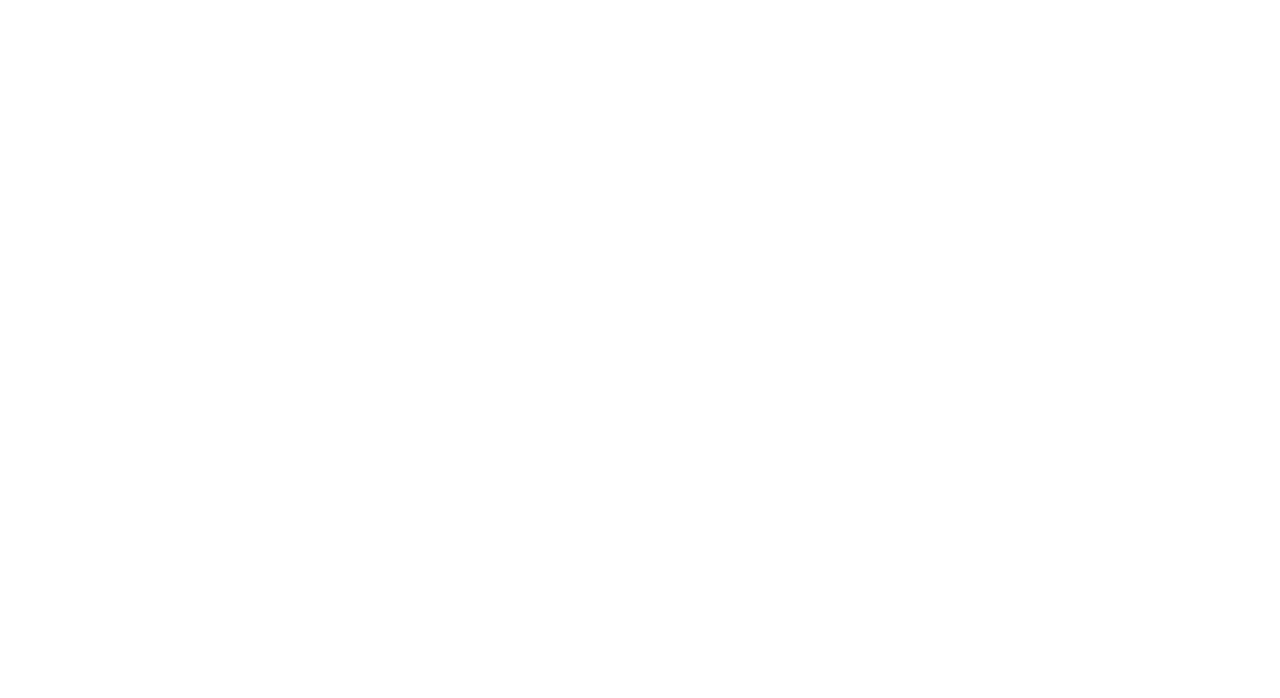
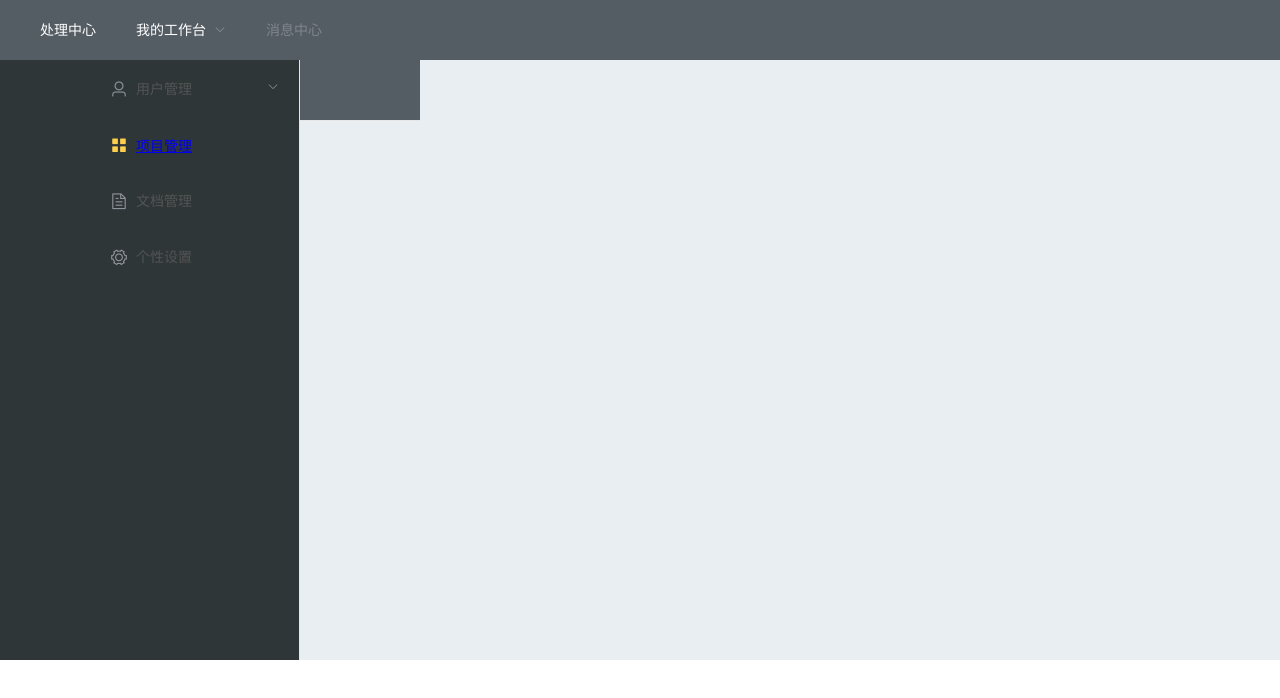
Before and after one commit to wu3088749378/mydemage, a Vue app: page /#/home in a window 1280 px wide. Shown: the top 698 px of the page. Built offline with nearby package versions, Linux system fonts and the light colour scheme.

Commit message:
项目进行了更新，添加了header、rotuer等组件。一个基础的项目结构已经搭建完成

```diff
--- /dev/null
+++ b/src/components/Header.vue
@@ -0,0 +1,48 @@
+<template>
+	<el-row :gutter="20">
+		<el-col :span="16">
+			<div class="grid-content bg-purple">
+			</div>
+		</el-col>
+		<el-col :span="8">
+			<div class="grid-content bg-purple">
+				<el-menu :default-active="activeIndex2" class="el-menu-demo" mode="horizontal" @select="handleSelect"
+					background-color="#545c64" text-color="#fff" active-text-color="#ffd04b">
+					<el-menu-item index="1">处理中心</el-menu-item>
+					<el-submenu index="2">
+						<template slot="title">我的工作台</template>
+						<el-menu-item index="2-1">选项1</el-menu-item>
+						<el-menu-item index="2-2">选项2</el-menu-item>
+						<el-menu-item index="2-3">选项3</el-menu-item>
+						<el-submenu index="2-4">
+							<template slot="title">选项4</template>
+							<el-menu-item index="2-4-1">选项1</el-menu-item>
+							<el-menu-item index="2-4-2">选项2</el-menu-item>
+							<el-menu-item index="2-4-3">选项3</el-menu-item>
+						</el-submenu>
+					</el-submenu>
+					<el-menu-item index="3" disabled>消息中心</el-menu-item>
+					<el-menu-item index="4"><a href="https://www.ele.me" target="_blank">订单管理</a></el-menu-item>
+				</el-menu>
+				<div class="line"></div>
+				<div class="demo-image">
+					<div class="block" v-for="fit in fits" :key="fit">
+						<el-image style="width: 42px; float: left; margin-top: 10px; height: 42px" :src="url"
+							:fit="fit">
+						</el-image>
+						用户名:<span>{{name}}</span>
+					</div>
+				</div>
+			</div>
+		</el-col>
+	</el-row>
+</template>
+
+<script>
+	export default {
+		name: "header"
+	}
+</script>
+
+<style>
+</style>
--- a/src/components/Login.vue
+++ b/src/components/Login.vue
@@ -1,7 +1,13 @@
 <template>
 
 	<div class="login">
-		<h2>XXX登录系统</h2>
+		<el-row type="flex" class="row-bg" justify="center" align="middle" style="text-align: center;">
+			<el-col :span="6">
+				<div class="grid-content bg-purple">
+					<h2>x x x 登录系统</h2>
+				</div>
+			</el-col>
+		</el-row>
 		<div class="login_box">
 			<el-form class="login_form" :model="ruleForm" :rules="rules" ref="ruleForm" label-width="80px">
 				<el-form-item label="用户名" prop="name">
@@ -25,7 +31,7 @@
 			return {
 				ruleForm: {
 					name: '',
-					pwd:''
+					pwd: ''
 				},
 				rules: {
 					name: [{
@@ -46,10 +52,13 @@
 		methods: {
 			onSubmit() {
 				// console.log('submit!');
-				this.$axios.get('/api/list').then(res=>{
-					console.log()
-					if(this.ruleForm.name == res.data().username){
+				this.$axios.get('/api/list').then(res => {
+					console.log(res)
+					if (this.ruleForm.name == res.data.username) {
 						alert("登录成功")
+						this.$router.push("/home")
+					} else {
+						alert("登录失败")
 					}
 				})
 				//console.log(this.$axios.get("/api/list"))
@@ -76,7 +85,7 @@
 		background: #ccc6a4;
 		margin: 0 auto;
 		position: relative;
-		top: 300px;
+		top: 100px;
 		border-radius: 5px;
 	}
 
@@ -90,11 +99,9 @@
 		position: relative;
 		left: 150px;
 	}
-	h2{
-		position: absolute;
-		top: 250px;
-		left: 620px;
-		width: 200px;
-		margin: 0 auto;
+
+	h2 {
+		margin-top: 120px;
+		font-size: 36px;
 	}
 </style>
--- /dev/null
+++ b/src/components/Maindemo.vue
@@ -0,0 +1,41 @@
+<template>
+	<el-table :data="tableData" style="width: 100%">
+		<el-table-column prop="date" label="日期" width="180">
+		</el-table-column>
+		<el-table-column prop="name" label="姓名" width="180">
+		</el-table-column>
+		<el-table-column prop="address" label="地址">
+		</el-table-column>
+	</el-table>
+</template>
+
+<script>
+	export default {
+		name: 'maindemo',
+		data() {
+			return {
+				tableData: [{
+					date: '2016-05-02',
+					name: '王小虎',
+					address: '上海市普陀区金沙江路 1518 弄'
+				}, {
+					date: '2016-05-04',
+					name: '王小虎',
+					address: '上海市普陀区金沙江路 1517 弄'
+				}, {
+					date: '2016-05-01',
+					name: '王小虎',
+					address: '上海市普陀区金沙江路 1519 弄'
+				}, {
+					date: '2016-05-03',
+					name: '王小虎',
+					address: '上海市普陀区金沙江路 1516 弄'
+				}]
+			}
+		}
+
+	}
+</script>
+
+<style>
+</style>
--- /dev/null
+++ b/src/views/Home.vue
@@ -0,0 +1,103 @@
+<template>
+	<el-container>
+		<el-header>
+			<eheader></eheader>
+		</el-header>
+		<el-container>
+			<el-aside>
+				<el-menu style="height: 600px;" default-active="2" class="el-menu-vertical-demo" @open="handleOpen"
+					@close="handleClose" background-color="#2e3638" text-color="#545454" active-text-color="#ffd04b">
+					<el-submenu index="1">
+						<template slot="title">
+							<i class="el-icon-user"></i>
+							<span>用户管理</span>
+						</template>
+						<el-menu-item-group>
+							<template slot="title">分组一</template>
+							<el-menu-item index="1-1">用户列表</el-menu-item>
+							<el-menu-item index="1-2">选项2</el-menu-item>
+						</el-menu-item-group>
+						<!-- <el-menu-item-group title="分组2">
+							<el-menu-item index="1-3">选项3</el-menu-item>
+						</el-menu-item-group> -->
+						<!-- <el-submenu index="1-4">
+							<template slot="title">选项4</template>
+							<el-menu-item index="1-4-1">选项1</el-menu-item>
+						</el-submenu> -->
+					</el-submenu>
+					<el-menu-item index="2">
+						<i class="el-icon-menu"></i>
+						<span slot="title">
+							<router-link to="/home/main">项目管理</router-link>
+						</span>
+					</el-menu-item>
+					<el-menu-item index="3">
+						<i class="el-icon-document"></i>
+						<span slot="title">文档管理</span>
+					</el-menu-item>
+					<el-menu-item index="4">
+						<i class="el-icon-setting"></i>
+						<span slot="title">个性设置</span>
+					</el-menu-item>
+				</el-menu>
+			</el-aside>
+			<el-main style="height: 600px;">
+				<router-view></router-view>
+			</el-main>
+		</el-container>
+	</el-container>
+</template>
+
+<script>
+	import Header from '@/components/Header'
+	export default {
+		name: 'home',
+		data() {
+			return {
+				name: "张三",
+				fits: ['fill'],
+				url: 'https://fuss10.elemecdn.com/e/5d/4a731a90594a4af544c0c25941171jpeg.jpeg'
+			}
+		},
+		components: {
+			'eheader':Header
+		}
+	}
+</script>
+
+<style scoped>
+	.el-header,
+	.el-footer {
+		background-color: rgba(84, 92, 100);
+		color: #333;
+		/* text-align: center; */
+		line-height: 60px;
+	}
+
+	.el-aside {
+		background-color: #D3DCE6;
+		color: #333;
+		text-align: center;
+		line-height: 200px;
+	}
+
+	.el-main {
+		background-color: #E9EEF3;
+		color: #333;
+		text-align: center;
+		line-height: 160px;
+	}
+
+	body>.el-container {
+		margin-bottom: 40px;
+	}
+
+	.el-container:nth-child(5) .el-aside,
+	.el-container:nth-child(6) .el-aside {
+		line-height: 260px;
+	}
+
+	.el-container:nth-child(7) .el-aside {
+		line-height: 320px;
+	}
+</style>
```
Also changed, not shown: src/router/index.js (+17 -7 lines).
